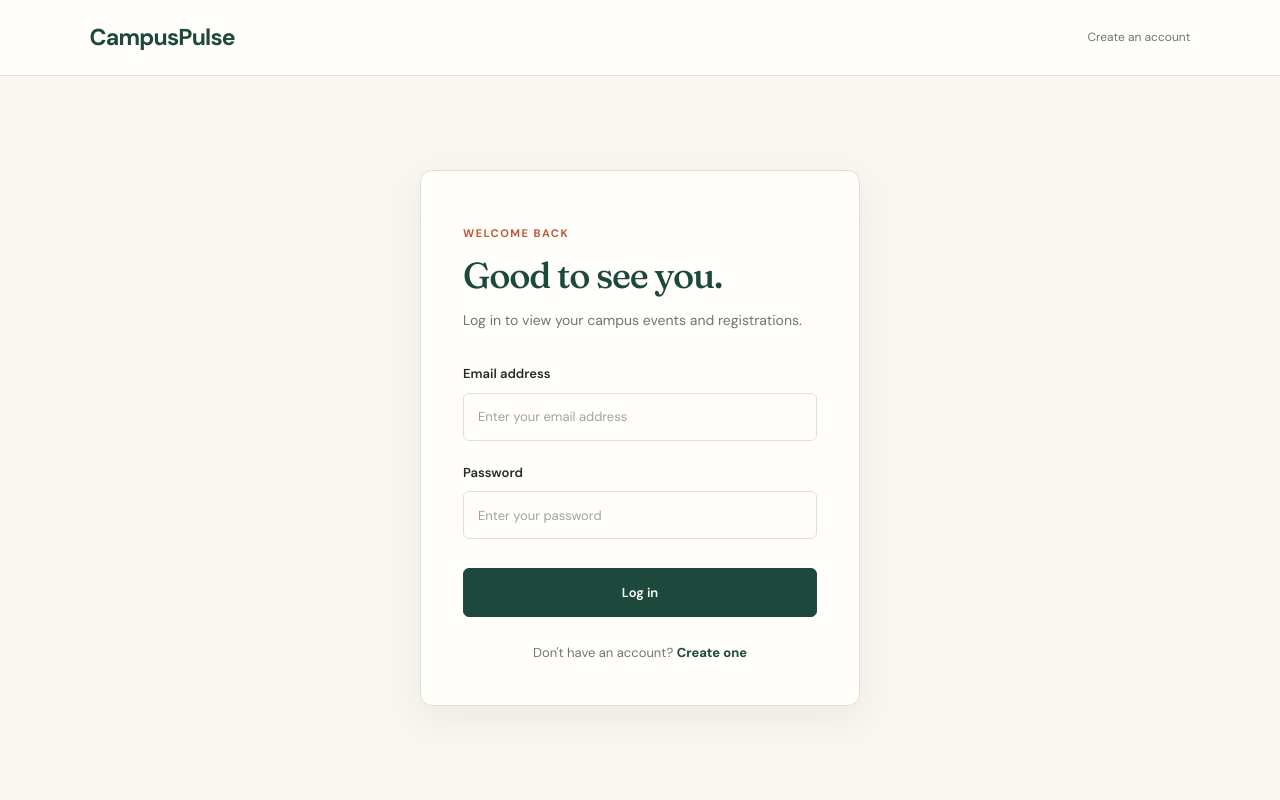
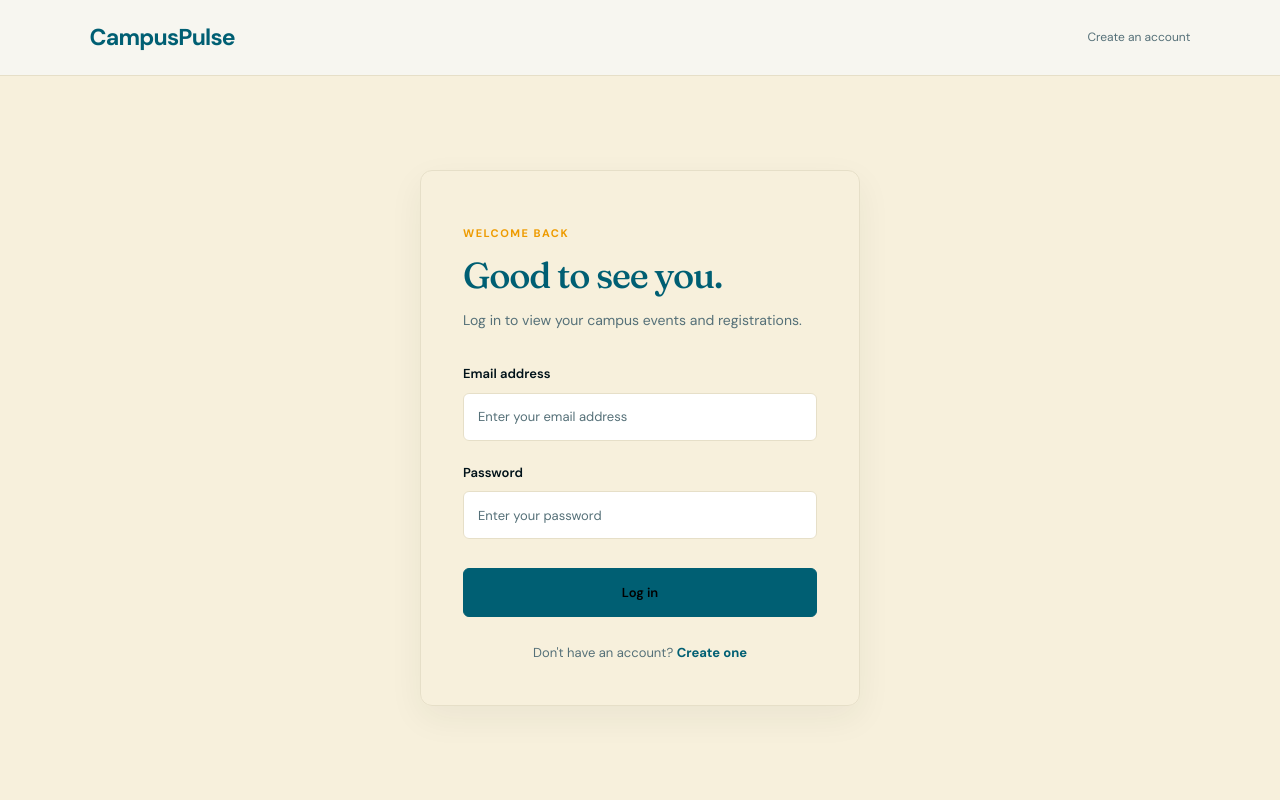
Before and after one commit to SayanPal-Adi/CampusPulse, a Flask app: page /login in a window 1280 px wide. Run offline with Flask 3, Linux system fonts and the light colour scheme; parts of the project's set-up code (start-up, migrations or seed data) failed here and were passed over.

Commit message:
Refactor login page styles: update color variables for improved visual consistency

```diff
--- a/campuspulse/static/css/login.css
+++ b/campuspulse/static/css/login.css
@@ -10,14 +10,14 @@
     display: flex;
     align-items: center;
     justify-content: space-between;
-    background: #fffefa;
-    border-bottom: 1px solid #dedfd5;
+    background: #fffdf7df7;
+    border-bottom: 1px solid #e6dfc8;
 
     animation: cp-fade-down 0.65s ease both;
 }
 
 .login-logo {
-    color: #1c493b;
+    color: #005f73;
     font-size: 23px;
     font-weight: 700;
     letter-spacing: -0.8px;
@@ -26,18 +26,18 @@
 }
 
 .login-logo:hover {
-    color: #bd593b;
+    color: #ee9b00;
 }
 
 .login-register-link {
-    color: #72766e;
+    color: #557078;
     font-size: 12px;
     text-decoration: none;
     transition: color 0.2s ease;
 }
 
 .login-register-link:hover {
-    color: #bd593b;
+    color: #ee9b00;
 }
 
 .login-container {
@@ -46,15 +46,15 @@
     display: flex;
     align-items: center;
     justify-content: center;
-    background: #f7f6f0;
+    background: #f7f0dc;
 }
 
 .login-card {
     width: 100%;
     max-width: 440px;
     padding: 42px;
-    background: #fffefa;
-    border: 1px solid #dedfd5;
+    background: #fffdf7df7;
+    border: 1px solid #e6dfc8;
     border-radius: 12px;
     box-shadow: 0 12px 35px rgba(34, 44, 37, 0.06);
 
@@ -68,7 +68,7 @@
 
 .login-eyebrow {
     margin-bottom: 12px;
-    color: #bd593b;
+    color: #ee9b00;
     font-size: 11px;
     font-weight: 700;
     letter-spacing: 1.5px;
@@ -76,7 +76,7 @@
 
 .login-heading h1 {
     margin: 0 0 12px;
-    color: #1c493b;
+    color: #005f73;
     font-family: "Fraunces", Georgia, serif;
     font-size: 36px;
     font-weight: 500;
@@ -86,7 +86,7 @@
 
 .login-heading > p:last-child {
     margin: 0;
-    color: #72766e;
+    color: #557078;
     font-size: 14px;
     line-height: 1.7;
 }
@@ -109,7 +109,7 @@
 .login-form-group label {
     display: block;
     margin-bottom: 8px;
-    color: #222c25;
+    color: #001219;
     font-size: 13px;
     font-weight: 600;
 }
@@ -118,9 +118,9 @@
     width: 100%;
     min-height: 48px;
     padding: 0 14px;
-    color: #222c25;
-    background: #fffefa;
-    border: 1px solid #dedfd5;
+    color: #001219;
+    background: #fffdf7df7;
+    border: 1px solid #e6dfc8;
     border-radius: 6px;
     outline: none;
     font-family: inherit;
@@ -133,7 +133,7 @@
 }
 
 .login-form-group input::placeholder {
-    color: #a1a39c;
+    color: #557078;
 }
 
 .login-form-group input:hover {
@@ -141,8 +141,8 @@
 }
 
 .login-form-group input:focus {
-    border-color: #1c493b;
-    background: #ffffff;
+    border-color: #005f73;
+    background: #fffdf7df7;
     box-shadow: 0 0 0 3px rgba(28, 73, 59, 0.09);
 }
 
@@ -152,9 +152,9 @@
     width: 100%;
     min-height: 49px;
     margin-top: 8px;
-    color: #ffffff;
-    background: #1c493b;
-    border: 1px solid #1c493b;
+    color: #fffdf7df7;
+    background: #005f73;
+    border: 1px solid #005f73;
     border-radius: 6px;
     font-family: inherit;
     font-size: 13px;
@@ -168,7 +168,7 @@
 }
 
 .login-submit:hover {
-    background: #173b31;
+    background: #001219;
     transform: translateY(-2px);
     box-shadow: 0 7px 16px rgba(28, 73, 59, 0.15);
 }
@@ -196,9 +196,9 @@
 .login-message.is-error {
     margin-top: 14px;
     padding: 10px 12px;
-    color: #a43f3f;
-    background: #f8ece9;
-    border: 1px solid #edd5ce;
+    color: #9b2226;
+    background: #f9e4df;
+    border: 1px solid #e9b9ad;
     border-radius: 6px;
     animation: cp-rise-in 0.25s ease both;
 }
@@ -207,20 +207,20 @@
 
 .login-register {
     margin: 25px 0 0;
-    color: #72766e;
+    color: #557078;
     font-size: 13px;
     text-align: center;
 }
 
 .login-register a {
-    color: #1c493b;
+    color: #005f73;
     font-weight: 700;
     text-decoration: none;
     transition: color 0.2s ease;
 }
 
 .login-register a:hover {
-    color: #bd593b;
+    color: #ee9b00;
 }
 
 /* Responsive */
```
